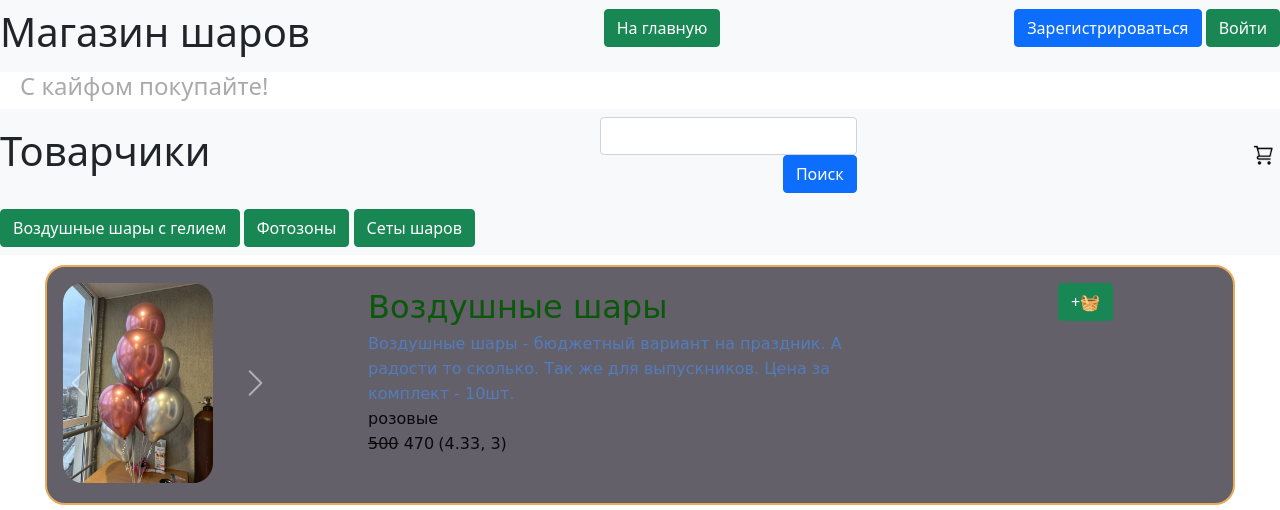
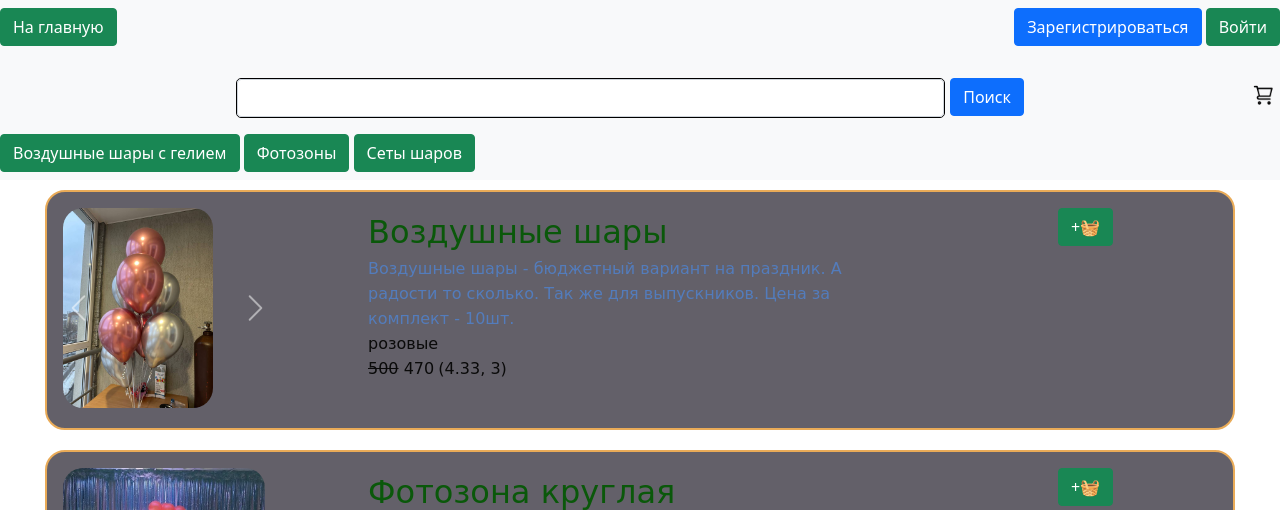
Before and after one commit to NikolaZhal/ballon_to_anywhere, a Flask app: page / in a window 1280 px wide. Shown: the top 510 px of the page. Run offline with Flask 3, Linux system fonts and the light colour scheme; data comes from the database, SQL or seed files in the repository; both versions use the stored data as it was after the commit; some libraries are stand-ins or nearby versions.

Commit message:
start front

```diff
--- a/data/products_group.py
+++ b/data/products_group.py
@@ -18,7 +18,7 @@ class ProductGroup(SqlAlchemyBase, SerializerMixin):
     comments = orm.relationship("Comments", back_populates='product_group')
 
     def get_average_mark(self):
-        average = round(sum([comment.mark for comment in self.comments]) / len(self.comments), 2) if len(self.comments) else  'no comments later'
+        average = round(sum([comment.mark for comment in self.comments]) / len(self.comments), 2) if len(self.comments) else 'no comments later'
         return average, len(self.comments)
 
     def __repr__(self):
--- a/server.py
+++ b/server.py
@@ -215,6 +215,12 @@ def admin_categories():
             form.title.data = ''
             db_sess = db_session.create_session()
             db_sess.add(categories)
+            db_sess.commit()
+            file = form.img.data
+            data_filename = secure_filename(file.filename)
+            data_filename = f"{categories.id}_{0}_{datetime.now().date()}.{data_filename.split('.')[-1]}"
+            file.save(os.path.join('./static/img/categories', data_filename))
+            categories.img = data_filename
             db_sess.commit()
             return redirect('/admin/categories')
         if request.method == "POST":
@@ -521,6 +527,14 @@ def remove_item(type, id, sender):
             db_sess.commit()
             db_sess.query(Products).filter(Products.id == id).delete()
             db_sess.commit()
+
+            mypath = "./static/img/products"
+            onlyfiles = [f for f in listdir(mypath) if isfile(join(mypath, f))]
+            product_imgs = list(
+                filter(lambda x: (x.endswith(".jpg") or x.endswith(".png")) and x.split('_')[0] == str(id),
+                       onlyfiles))
+            for img_name in product_imgs:
+                os.remove(f"{mypath}/{img_name}")
             redirect_address = '/admin/products'
             if sender != '-1':
                 redirect_address = f'/admin/products-productgroup/{sender}'
@@ -529,7 +543,17 @@ def remove_item(type, id, sender):
             db_sess = db_session.create_session()
             product_group = db_sess.query(ProductGroup).filter(ProductGroup.id == id).first()
             for color in product_group.products:
+                product = db_sess.query(Products).filter(Products.id == color.id).first()
+                product.category = []
+                db_sess.commit()
                 db_sess.query(Products).filter(Products.id == color.id).delete()
+                mypath = "./static/img/products"
+                onlyfiles = [f for f in listdir(mypath) if isfile(join(mypath, f))]
+                product_imgs = list(
+                    filter(lambda x: (x.endswith(".jpg") or x.endswith(".png")) and x.split('_')[0] == str(color.id),
+                           onlyfiles))
+                for img_name in product_imgs:
+                    os.remove(f"{mypath}/{img_name}")
             db_sess.query(ProductGroup).filter(ProductGroup.id == id).delete()
             db_sess.commit()
             return redirect('/admin/productsgroups')
--- a/static/css/index.css
+++ b/static/css/index.css
@@ -0,0 +1,24 @@
+.search-all{
+    //background: #00ff00;
+    display: grid;
+    grid-template-columns: 3fr 9fr 1fr;
+    grid-template-areas: "space string button";
+    justify-content: center;
+}
+.search-string{
+ grid-area: string;
+   border: 1px solid black;
+  border-radius: 5px;
+}
+.search-button{
+ grid-area: button;
+}
+.index-navbar{
+  display: grid;
+  grid-template-columns: 4fr 1fr;
+  //background: #ff0000;
+  width: 100%;
+  justify-content: center;
+}
+//.index-nav-bar{
+//}
--- a/templates/base.html
+++ b/templates/base.html
@@ -11,6 +11,7 @@
     <link rel="stylesheet" href="{{ url_for('static', filename='css/footer.css') }}">
     <link rel="stylesheet" href="{{ url_for('static', filename='css/style.css') }}">
     <link rel="stylesheet" href="{{ url_for('static', filename='css/mystyle.css') }}">
+    <link rel="stylesheet" href="{{ url_for('static', filename='css/index.css') }}">
 
 
 
--- a/templates/includes/header.html
+++ b/templates/includes/header.html
@@ -1,6 +1,5 @@
 <header>
     <nav class="navbar navbar-light bg-light">
-        <h1> Магазин шаров</h1>
         <p align="right">
             <a href="/index" class="btn btn-success"> На главную </a>
         </p>
@@ -17,8 +16,4 @@
         </p>
         {% endif %}
     </nav>
-    <h4 align="left">С кайфом покупайте!</h4>
-    <!--        <button class="basket-button"></button>-->
-
-
 </header>
--- a/templates/pages/admin_categories.html
+++ b/templates/pages/admin_categories.html
@@ -41,7 +41,7 @@
             <td>{{ category.title }}</td>
             <td id="imgTd">
                 {% if category.img%}
-                <img src="/static/img/products/{{category.img}}" class="admin-img-delete"
+                <img src="/static/img/categories/{{category.img}}" class="admin-img-delete"
                      alt="404 картинка не нашлась(">
                 {%endif%}
             </td>
--- a/templates/pages/index.html
+++ b/templates/pages/index.html
@@ -1,14 +1,20 @@
 {% extends "base.html" %}
 
 {% block content %}
-<nav class="navbar navbar-light bg-light title-width">
-    <div align="left">
-        <h1>Товарчики</h1>
-    </div>
+
+<nav class="navbar navbar-light bg-light">
+    <div class="index-navbar">
+        <!--    <div align="center" class="search">-->
         <div align="right">
             <form method="POST">
-            <input type="text" id="text" name="text" class="form-control" align="left"/>
-            <input type="submit" value="Поиск" class="btn btn-primary" align="right"/>
+                <div class="search-all">
+                    <div align="right" class="search-string">
+                        <input type="text" id="text" name="text" class="form-control"/>
+                    </div>
+                    <div class="search-button">
+                        <input type="submit" value="Поиск" class="btn btn-primary"/>
+                    </div>
+                </div>
             </form>
 
         </div>
@@ -16,6 +22,7 @@
             <a href="/basket">
                 <div class="basket-button"></div>
             </a>
+        </div>
     </div>
 </nav>
 <nav class="navbar navbar-light bg-light title-width">
```
Also changed, not shown: templates/pages/discription.html (deleted, +0 -8 lines), db/balloons.db. Lines whose indentation alone changed are shown as unchanged.
